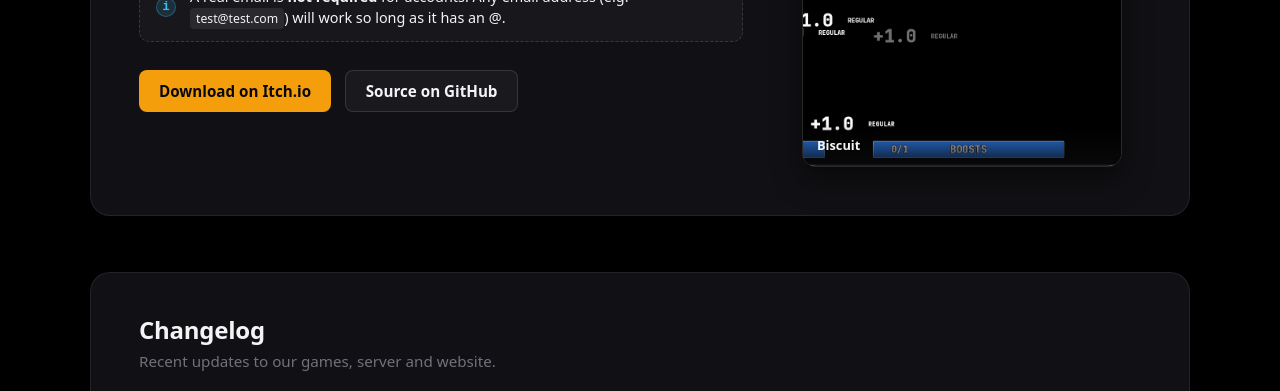
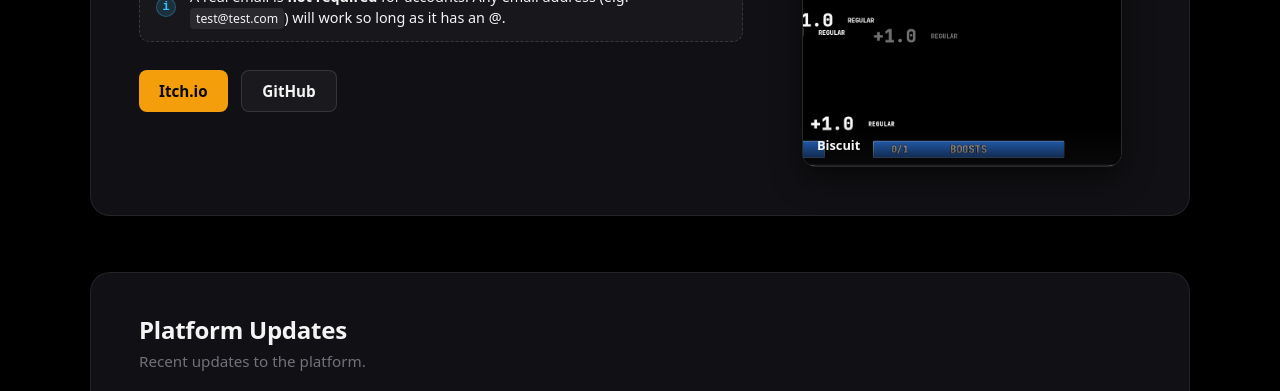
Before and after one commit to yaseen-ahmed26/peck-website, a SvelteKit app: page / in a window 1280 px wide. Shown: the part 409-800 px from the top of the page. Built offline with nearby package versions, Linux system fonts and the light colour scheme; no server answers.

Commit message:
feat: landing page changes

```diff
--- a/src/routes/+page.svelte
+++ b/src/routes/+page.svelte
@@ -19,11 +19,12 @@
 			</div>
 
 			<div class="btn-group">
+
 				<a href="https://corporalchicken.itch.io" target="_blank" rel="noreferrer" class="btn btn-primary">
-					Download on Itch.io
+					Itch.io
 				</a>
 				<a href="https://github.com/yaseen-ahmed26" target="_blank" rel="noreferrer" class="btn btn-secondary">
-					Source on GitHub
+					GitHub
 				</a>
 			</div>
 		</div>
@@ -41,8 +42,8 @@
 
 	<section class="updates-section">
 		<div class="section-header">
-			<h2>Changelog</h2>
-			<p>Recent updates to our games, server and website.</p>
+			<h2>Platform Updates</h2>
+			<p>Recent updates to the platform.</p>
 		</div>
 
 		<div class="changelog-list">
@@ -69,6 +70,11 @@
 					<div class="log-group">
 						<span class="tag tag-web">Website</span>
 						<p>Remade the website using SvelteKit and also redesigned it completely.</p>
+					</div>
+
+					<div class="log-group">
+						<span class="tag tag-web">Website</span>
+						<p>Added blog style pages for all games.</p>
 					</div>
 				</div>
 			</details>
```
